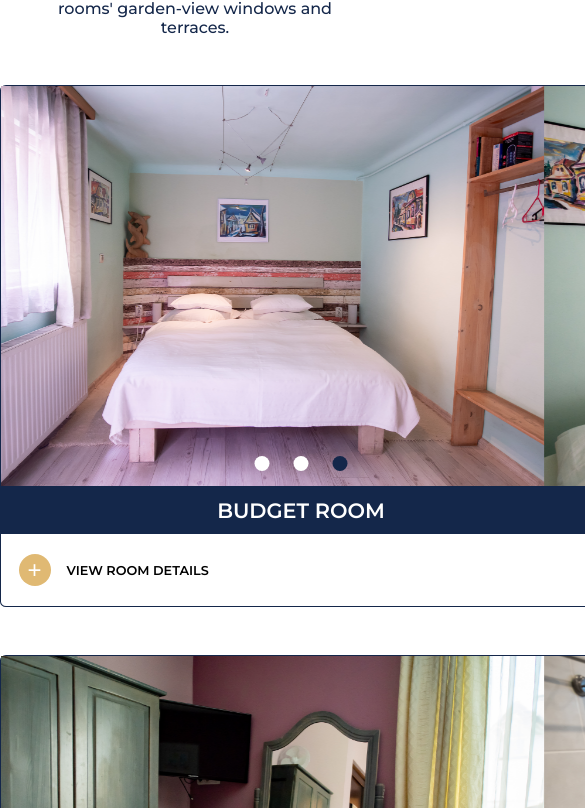
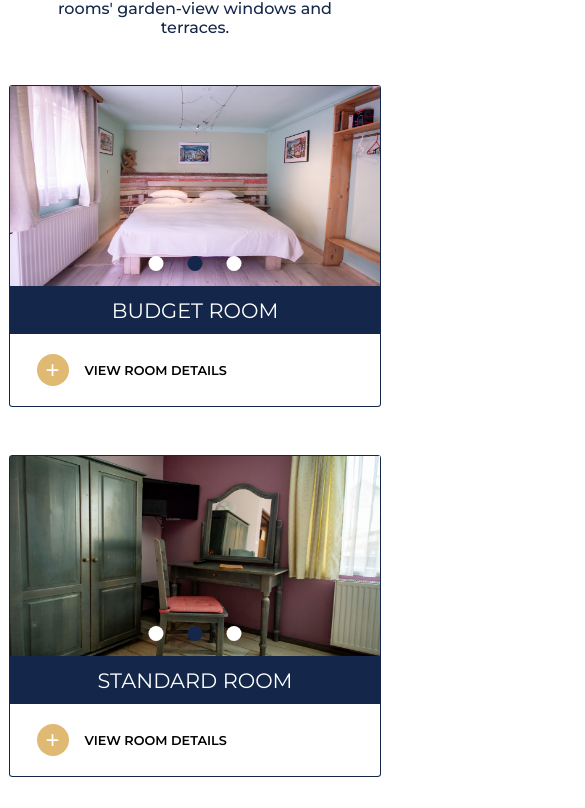
Before and after one commit to Gargant0373/LaDespani, a React (Vite) app: page /#/rooms in a window 390 px wide. Shown: the part 1116-1924 px from the top of the page, 585 px wide, since content can reach past the window. Built offline with nearby package versions, Linux system fonts and the light colour scheme.

Commit message:
Made rooms page responsive

```diff
--- a/src/rooms/Room/MediaSlider.css
+++ b/src/rooms/Room/MediaSlider.css
@@ -3,9 +3,11 @@
 .slideshow {
     margin: 0 auto;
     overflow: hidden;
-    max-width: 600px;
+    /* max-width: 600px; */
     padding: 0;
     position: relative;
+
+    width: 100%;
 }
 
 .slideshowSlider {
@@ -60,3 +62,24 @@
     height: 100%;
     margin: 0;
 }
+
+/* Media Queries for smaller screens */
+@media (max-width: 768px) {
+    .slideshowSlider {
+        height: 300px; /* Reduce the height for tablets and small screens */
+    }
+
+    .slide {
+        height: 300px; /* Adjust the height of each slide */
+    }
+}
+
+@media (max-width: 480px) {
+    .slideshowSlider {
+        height: 200px; /* Further reduce height for small phones */
+    }
+
+    .slide {
+        height: 200px; /* Adjust the height of each slide */
+    }
+}
--- a/src/rooms/Room/Room.css
+++ b/src/rooms/Room/Room.css
@@ -1,5 +1,6 @@
 .room {
-    width: 600px;
+    max-width: 600px;
+    width: 95%;
 
     margin-top: 3rem;
     margin-left: auto;
@@ -9,8 +10,6 @@
     justify-content: center;
     align-items: center;
     flex-direction: column;
-
-    /* width: 50%; */
 
     border: 1px solid #14274a;
     border-radius: 1%;
@@ -34,12 +33,12 @@
     text-align: center;
     font-size: 1.3rem;
     text-transform: uppercase;;
-    font-weight: 600;
+    font-weight: 100%;
 }
 
 .room .expand {
     height: 4.5rem;
-    width: 100%;
+    width: 95%;
     margin-left: 35px;
 
     display: flex;
```
